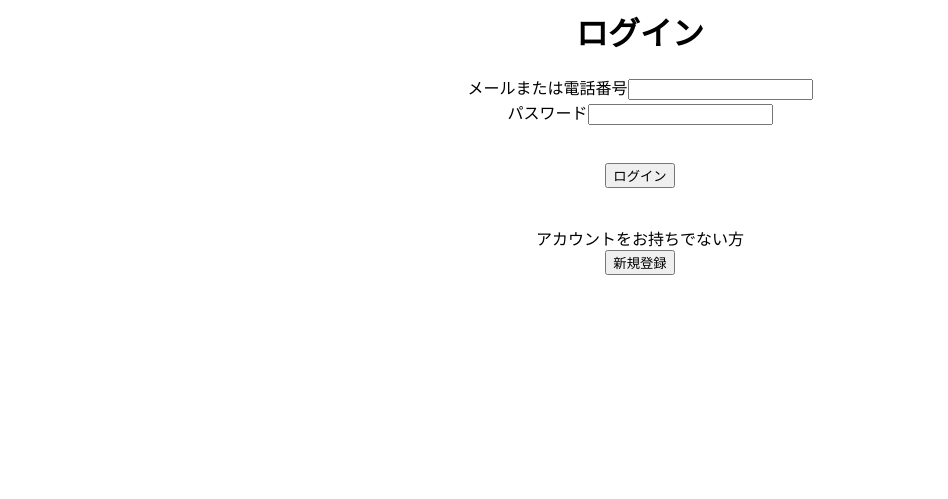
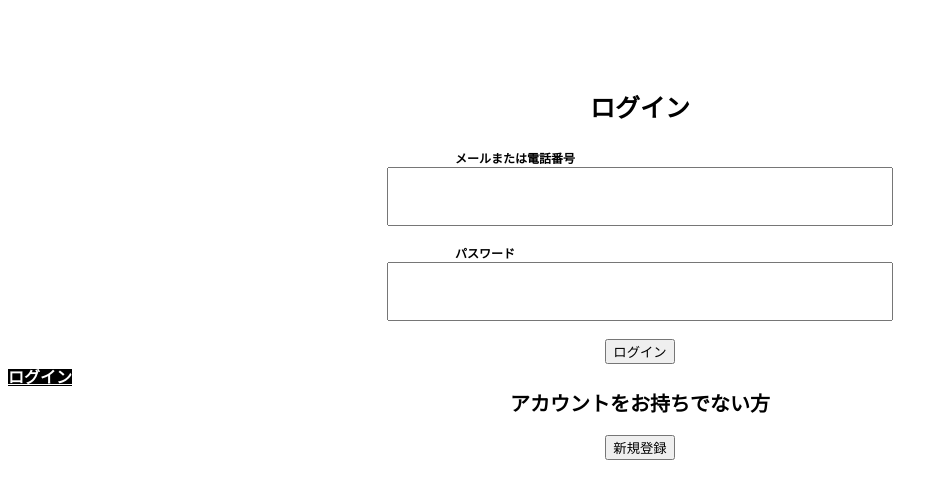
Before and after one commit to uedamasanari/sityakku, a PHP site: page /rogin.html in a window 1280 px wide. Shown: the top 499 px of the page, without its empty margins (0-948 px from the left). Run offline with PHP 8.4, Linux system fonts and the light colour scheme.

Commit message:
ログイン画面css

```diff
--- a/css/rogin.css
+++ b/css/rogin.css
@@ -1,30 +1,62 @@
+
+
 #mainArea{
     width: 300px;
     margin-left:auto; margin-right:auto;
     margin-top: 10%;
 }
+
 .head{
+    font-weight: bold;
+    margin-top: 7%;
     text-align: center;
+    font-size: 25px;
 }
+.mailmoji{
+    text-indent: 447px;
+    font-weight: bold;
+    font-size: 12px;
+}
+
+.passmoji{
+    text-indent: 447px;
+    font-weight: bold;
+    font-size: 12px;
+}
+
 .mail{
     text-align: center;
+
 }
 .pass{
     text-align: center;
+
 }
 .rog{
     width: 100%;
     text-align: center;
-    background-color: #ffffff;
-    color: rgb(0, 0, 0);
-    margin-top: 3%
-}
-.shinki{
-    width: 100%;
-    text-align: center;
-    background-color: #ffffff;
-    color: rgb(0, 0, 0);
-    margin-top: 3%
 
 
 }
+
+.btn {
+    font-weight: bold;
+  color: #fff;
+  background-color: #000000;
+
+}
+
+.aka{
+    font-weight: bold;
+    text-align: center;
+    font-size: 20px;
+
+}
+.shinki{
+
+    text-align: center;
+
+
+
+
+}
--- a/rogin.html
+++ b/rogin.html
@@ -4,18 +4,41 @@
     </head>
     <body>
         <div class="head">
-        <h1>ログイン</h1>
+        <p>ログイン</p>
         </div>
+
+        <div class="mailmoji">メールまたは電話番号
+
+        </div>
+
         <div class="mail">
-            メールまたは電話番号<input  type="text" name="mail">
+            <input  type="text" style="width: 40%; height:7.5%" name="mail">
         </div>
+        <br>
+
+        <div class="passmoji">パスワード
+
+        </div>
+
         <div class="pass">
-            パスワード<input type="text" name="pass">
+            <input type="text" style="width: 40%; height:7.5%" name="pass">
         </div>
+        <br>
+
             <div class="rog"><input type="submit" value="ログイン">
             </div>
+            <a href="" class="btn">ログイン</a>
+            <br>
 
-            <div class="shinki">アカウントをお持ちでない方<br><input type="submit" value="新規登録">
+
+            <div class="aka">アカウントをお持ちでない方
+
+            </div>
+            <br>
+
+
+            <div class="shinki">
+                <input type="submit" value="新規登録">
 
 
             </div>
```
